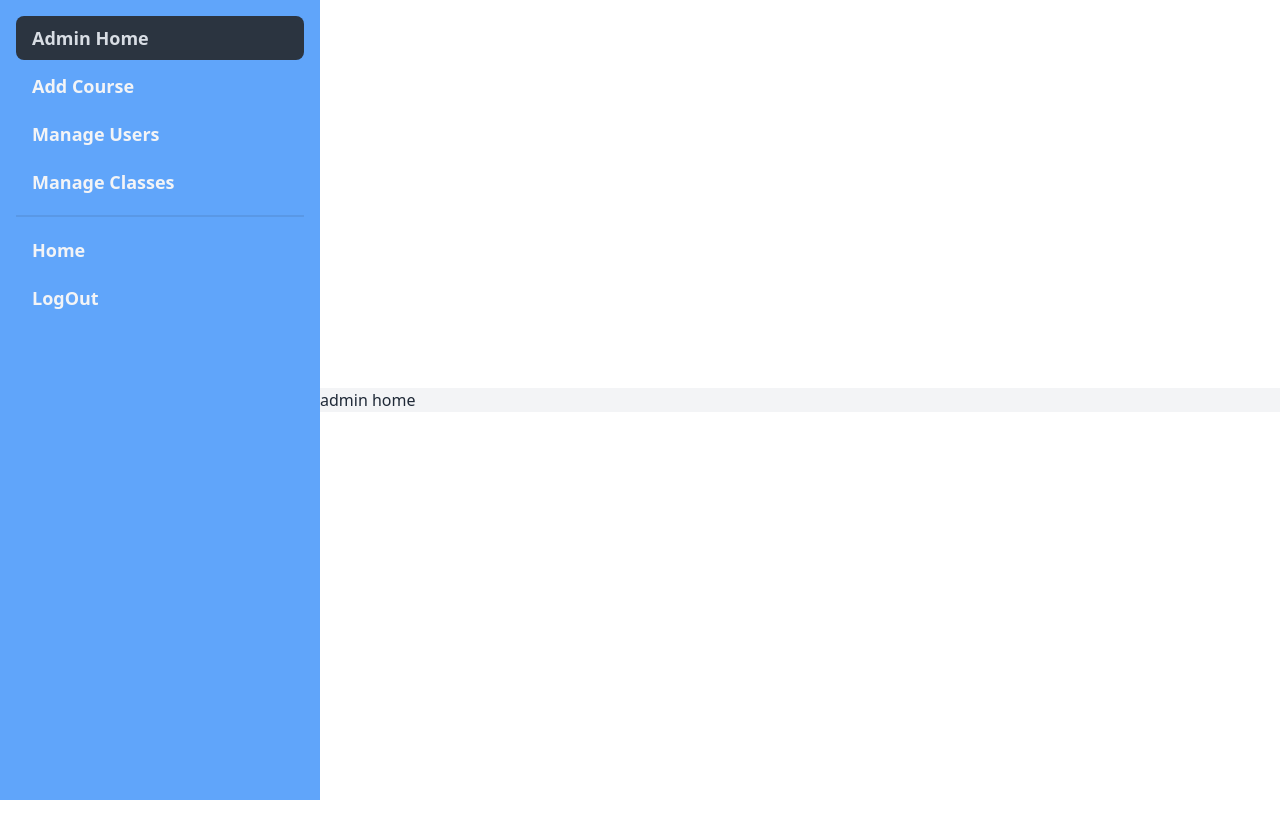
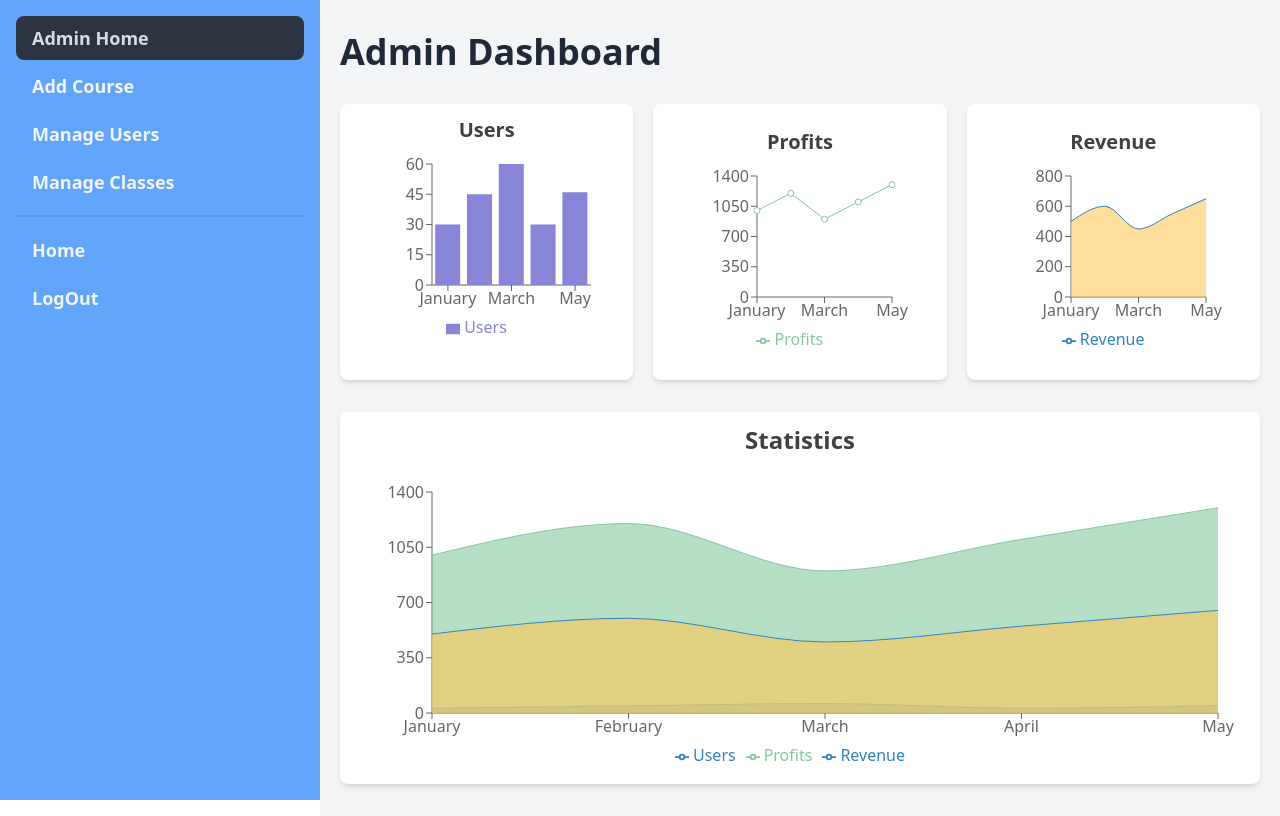
Before and after one commit to dev-nirob1/Accent-adept-client, a React (Vite) app: page /dashboard/admin-home in a window 1280 px wide. Built offline with nearby package versions, Linux system fonts and the light colour scheme; no server answers.

Commit message:
admin home page design complete using rechart

```diff
--- a/package.json
+++ b/package.json
@@ -22,6 +22,7 @@
     "react-icons": "^4.11.0",
     "react-player": "^2.13.0",
     "react-router-dom": "^6.16.0",
+    "recharts": "^2.9.3",
     "sort-by": "^1.2.0",
     "sweetalert2": "^11.7.32",
     "swiper": "^10.3.1"
--- a/src/Pages/DashBoard/Admin/AdminHome.jsx
+++ b/src/Pages/DashBoard/Admin/AdminHome.jsx
@@ -1,8 +1,90 @@
+
+import {
+    BarChart,
+    Bar,
+    AreaChart,
+    Area,
+    LineChart,
+    Line,
+    XAxis,
+    YAxis,
+    Tooltip,
+    Legend,
+    ResponsiveContainer,
+} from 'recharts';
+
+const userStatisticsData = [
+    { name: 'January', users: 30, profits: 1000, revenue: 500 },
+    { name: 'February', users: 45, profits: 1200, revenue: 600 },
+    { name: 'March', users: 60, profits: 900, revenue: 450 },
+    { name: 'April', users: 30, profits: 1100, revenue: 550 },
+    { name: 'May', users: 46, profits: 1300, revenue: 650 },
+];
 
 const AdminHome = () => {
     return (
-        <div>
-            admin home
+        <div className="container mx-auto my-8 px-5">
+            <h1 className="text-4xl font-bold text-gray-800 mb-8">Admin Dashboard</h1>
+
+            <div className="grid grid-cols-1 text-center md:grid-cols-3 gap-5">
+                {/* Users Chart */}
+                <div className="bg-white p-3 rounded-lg shadow-md">
+                    <h2 className="text-xl text-neutral-700 font-semibold">Users</h2>
+                    <ResponsiveContainer width="100%" height={200}>
+                        <BarChart data={userStatisticsData} margin={{ top: 20, right: 30, left: 20, bottom: 5 }}>
+                            <XAxis dataKey="name" />
+                            <YAxis />
+                            <Tooltip />
+                            <Legend />
+                            <Bar dataKey="users" fill="#8884d8" name="Users" />
+                        </BarChart>
+                    </ResponsiveContainer>
+                </div>
+
+                {/* Profits Chart */}
+                <div className="bg-white p-6 rounded-lg shadow-md">
+                    <h2 className="text-xl text-neutral-700 font-semibold">Profits</h2>
+                    <ResponsiveContainer width="100%" height={200}>
+                        <LineChart data={userStatisticsData} margin={{ top: 20, right: 30, left: 20, bottom: 5 }}>
+                            <XAxis dataKey="name" />
+                            <YAxis />
+                            <Tooltip />
+                            <Legend />
+                            <Line dataKey="profits" stroke="#82ca9d" name="Profits" />
+                        </LineChart>
+                    </ResponsiveContainer>
+                </div>
+
+                {/* Revenue Chart */}
+                <div className="bg-white p-6 rounded-lg shadow-md">
+                    <h2 className="text-xl font-semibold  text-neutral-700">Revenue</h2>
+                    <ResponsiveContainer width="100%" height={200}>
+                        <AreaChart data={userStatisticsData} margin={{ top: 20, right: 30, left: 20, bottom: 5 }}>
+                            <XAxis dataKey="name" />
+                            <YAxis />
+                            <Tooltip />
+                            <Legend />
+                            <Area type="monotone" dataKey="revenue" fill="#ffc658" name="Revenue" />
+                        </AreaChart>
+                    </ResponsiveContainer>
+                </div>
+            </div>
+
+            {/* All Statistics Area Chart */}
+            <div className="bg-white p-3 text-center rounded-lg shadow-md mt-8">
+                <h2 className="text-xl md:text-2xl font-semibold mb-4 text-neutral-700">Statistics</h2>
+                <ResponsiveContainer width="100%" height={300}>
+                    <AreaChart data={userStatisticsData} margin={{ top: 20, right: 30, left: 20, bottom: 5 }}>
+                        <XAxis dataKey="name" />
+                        <YAxis />
+                        <Tooltip />
+                        <Legend />
+                        <Area type="monotone" dataKey="users" fill="#8884d8" name="Users" />
+                        <Area type="monotone" dataKey="profits" stroke="#82ca9d" fill="#82ca9d" name="Profits" />
+                        <Area type="monotone" dataKey="revenue" fill="#ffc658" name="Revenue" />
+                    </AreaChart>
+                </ResponsiveContainer>
+            </div>
         </div>
     );
 };
```
Also changed, not shown: 1 other file (tests, documents, lock files or other folders).
